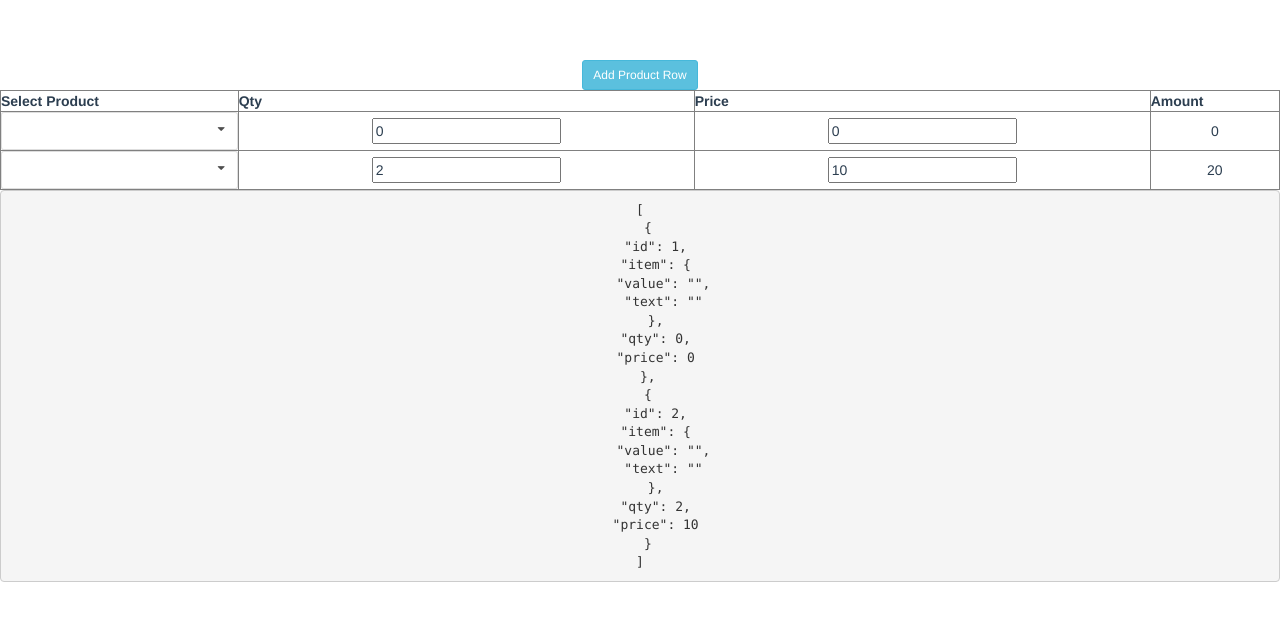
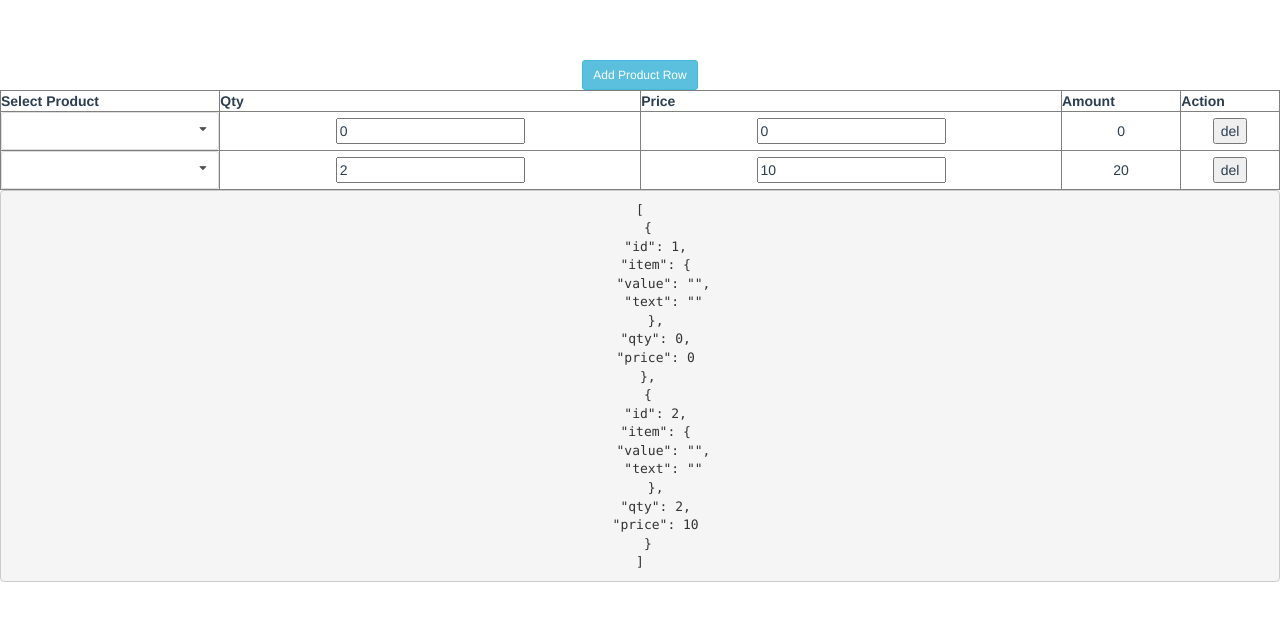
Before and after one commit to limweb/testvueselect, a Vue app: page /#/ in a window 1280 px wide. Shown: the top 620 px of the page. Built offline with nearby package versions, Linux system fonts and the light colour scheme.

Commit message:
deleteitem

```diff
--- a/src/components/Hello.vue
+++ b/src/components/Hello.vue
@@ -13,6 +13,7 @@
             <th>Qty</th>
             <th>Price</th>
             <th>Amount</th>
+            <th>Action</th>
           </tr>
         </thead>
         <tbody v-for="(detail,index) in details">
@@ -27,6 +28,7 @@
               <td>
               <input type="Number" name="price" v-model="detail.price" placeholder="" /></td>
               <td>{{detail.qty * detail.price}}</td>
+              <td><button @click="delitem(index)">del</button></td>
             </tr>
         </tbody>
         </table>
@@ -74,6 +76,10 @@
     methods: {
       addrow(){
         this.details.push({ id:this.details.length+1,item:{   value: '', text: '' }, value: '',text: '',qty:0,price:0})
+      },
+      delitem(idx){
+        console.log('delitem',idx)
+        this.details.splice(idx,1);
       }
     },
     components: {
```
